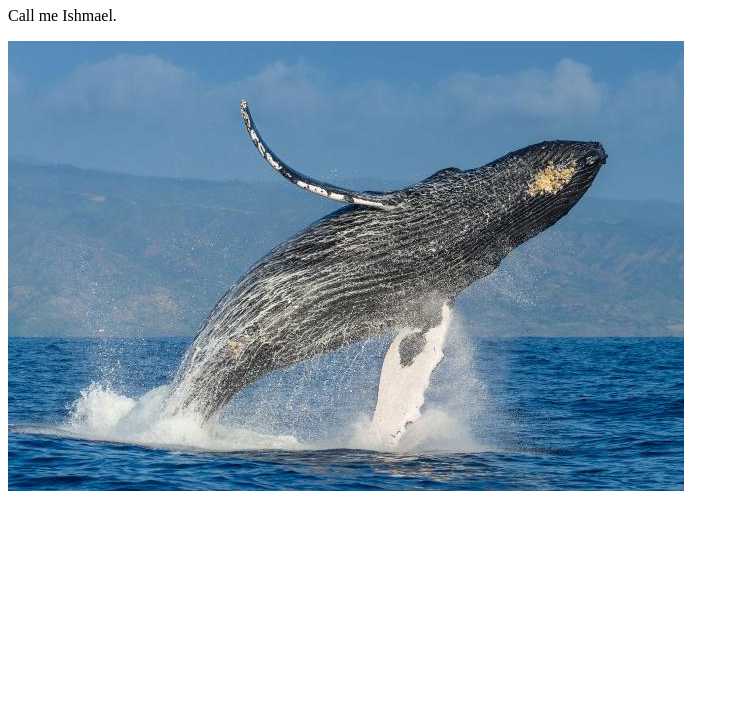
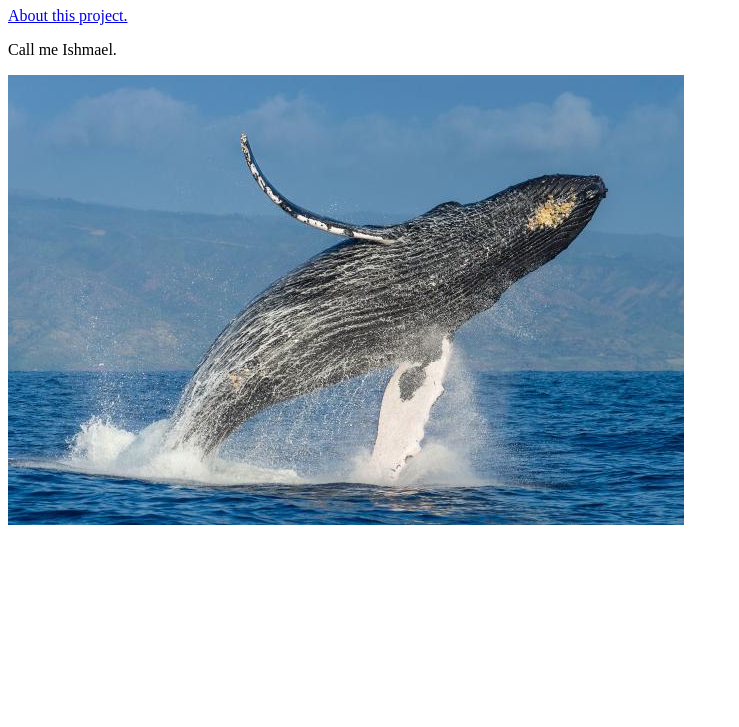
Before and after one commit to randyf99/website, a plain HTML site: page index.html in a window 1280 px wide. Shown: the part 73-800 px from the top of the page, without its empty margins (0-739 px from the left). Drawn offline with Linux system fonts and the light colour scheme.

Commit message:
Add a link to the About page

```diff
--- a/index.html
+++ b/index.html
@@ -9,6 +9,7 @@
 </head>
 <body>
   <h1>hello, world</h1>
+  <a href="about.html">About this project.</a>
   <p>Call me Ishmael.</p>
   <img src="./images/breaching_whale.jpg" alt="breaching whale">
 </body>
```
